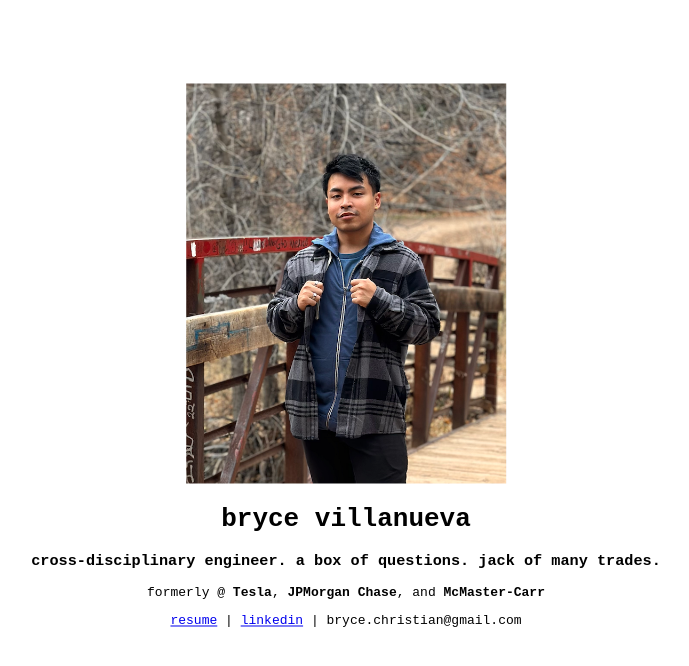
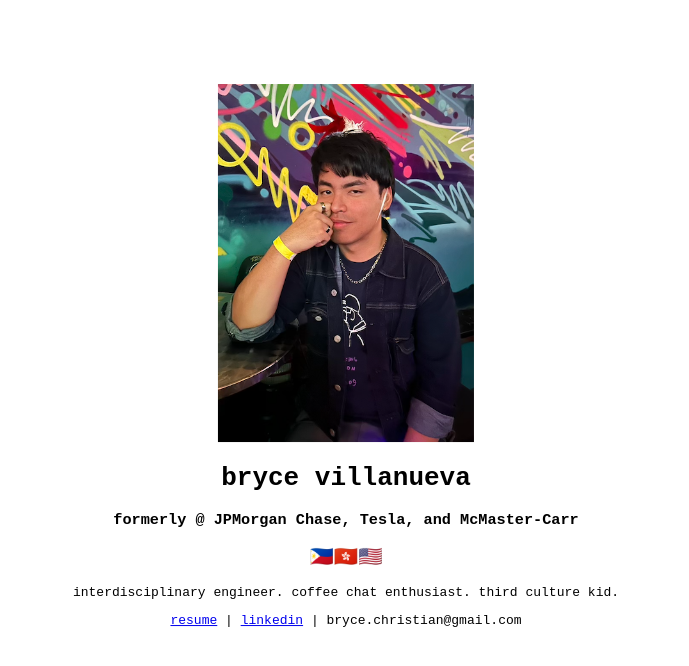
Before and after one commit to mechaturtles/mechaturtles.github.io, a website built with Parcel: page src/index.html in a window 1280 px wide. Shown: the part 84-750 px from the top of the page, without its empty margins (294-983 px from the left). Built offline with nearby package versions, Linux system fonts and the light colour scheme.

Commit message:
Updated taglines, photo, and cleanup

```diff
--- a/src/index.html
+++ b/src/index.html
@@ -9,12 +9,13 @@
   <body>
     <div id="app"></div>
 
-    <img src="./brycebridge.png" alt="Bryce Villanueva on a bridge" />
+    <img src="./brycesit.png" alt="Bryce Villanueva sitting looking longingly into the camera." />
     <h1>bryce villanueva</h1>
-    <h3>cross-disciplinary engineer. a box of questions. jack of many trades.</h3>
-    <p>
-      formerly @ <b>Tesla</b>, <b>JPMorgan Chase</b>, and <b>McMaster-Carr</b>
-    </p>
+    <h3>
+      formerly @ <b>JPMorgan Chase</b>, <b>Tesla</b>, and <b>McMaster-Carr</b>
+    </h3>
+    <h2>🇵🇭🇭🇰🇺🇸</h2
+    <p>interdisciplinary engineer. coffee chat enthusiast. third culture kid.</p>
     <div>
       <a
         href="https://docs.google.com/document/d/1DOPXB1n2j30Obwn0VQunMqWwn5U1qfK2XL4xL1MvIPQ/edit?usp=sharing"
--- a/src/styles.css
+++ b/src/styles.css
@@ -1,5 +1,5 @@
 img {
-  width: 20rem;
+  width: 16rem;
   padding-top: 5rem;
 }
 body {
```
Also changed, not shown: .codesandbox/workspace.json (deleted), README.md, src/brycesit.png (added).
